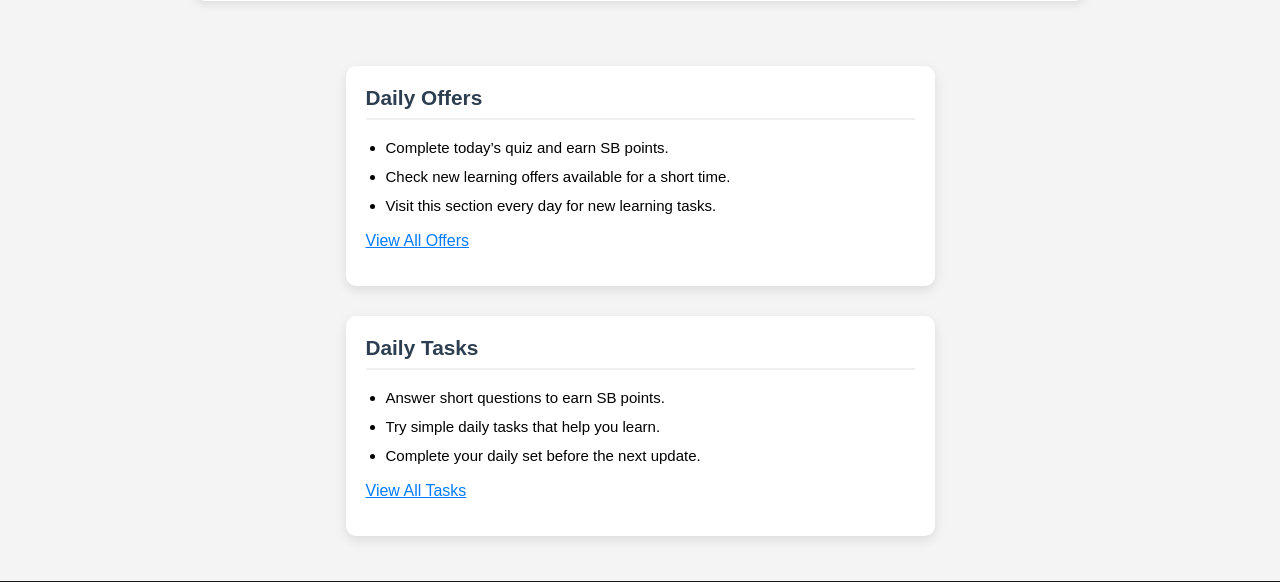
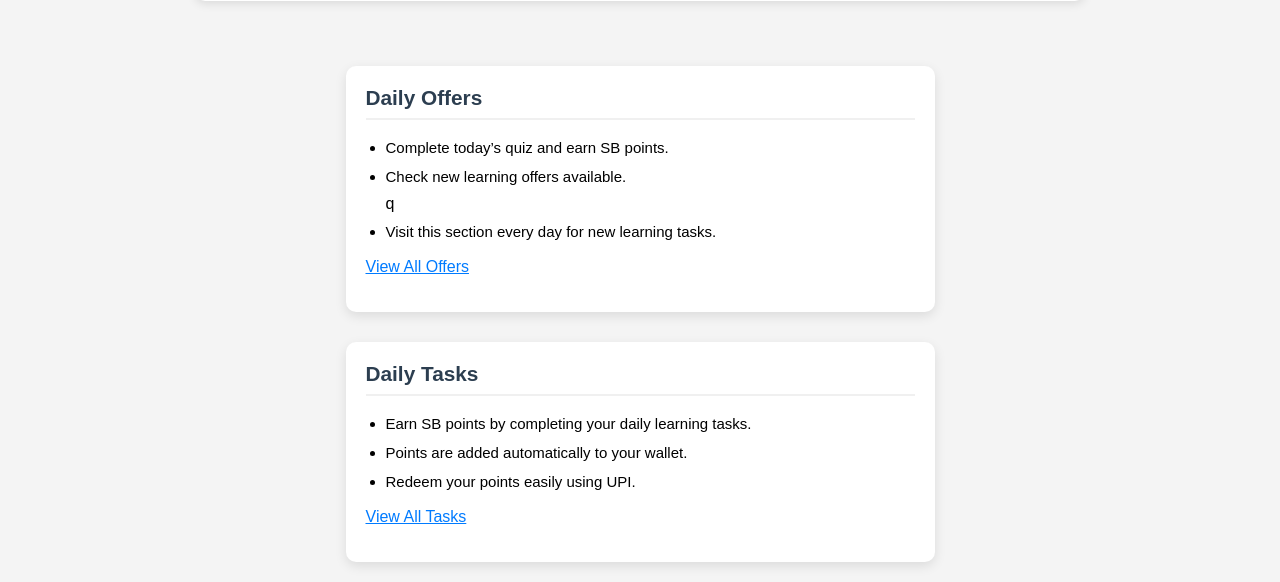
Before and after one commit to Abdulasees/sbquest, a Django app: page / in a window 1280 px wide. Shown: the part 508-1090 px from the top of the page. Run offline with Django 5.2, Linux system fonts and the light colour scheme; data that the repository does not hold is empty.

Commit message:
Updated daily offers section and removed short term wording

```diff
--- a/templates/base_public.html
+++ b/templates/base_public.html
@@ -161,8 +161,8 @@
       <h2>Daily Offers</h2>
       <ul>
           <li>Complete today’s quiz and earn SB points.</li>
-          <li>Check new learning offers available for a short time.</li>
-          <li>Visit this section every day for new learning tasks.</li>
+          <li>Check new learning offers available.</li>
+      q   <li>Visit this section every day for new learning tasks.</li>
       </ul>
       <p style="margin-top:15px;">
           <a href="/offers/" style="color:#007bff; text-decoration:underline;">View All Offers</a>
@@ -173,9 +173,9 @@
     <div class="box" id="daily-tasks">
       <h2>Daily Tasks</h2>
       <ul>
-          <li>Answer short questions to earn SB points.</li>
-          <li>Try simple daily tasks that help you learn.</li>
-          <li>Complete your daily set before the next update.</li>
+          <li>Earn SB points by completing your daily learning tasks.</li>
+          <li>Points are added automatically to your wallet.</li>
+          <li>Redeem your points easily using UPI.</li>
       </ul>
       <p style="margin-top:15px;">
           <a href="/tasks/" style="color:#007bff; text-decoration:underline;">View All Tasks</a>
```
